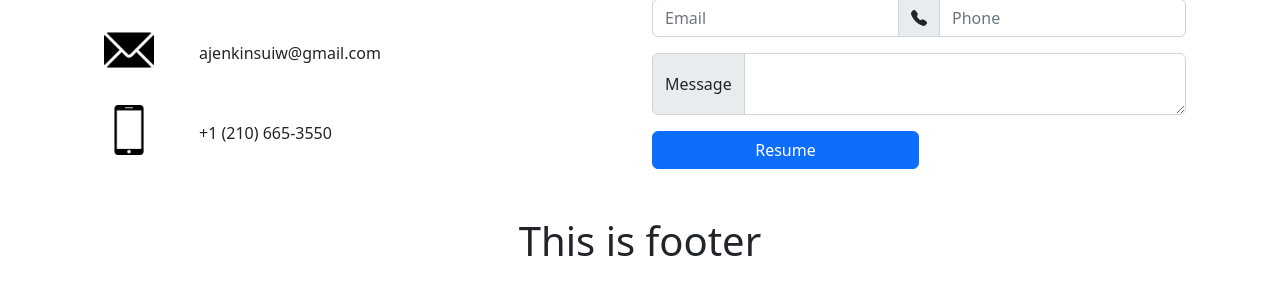
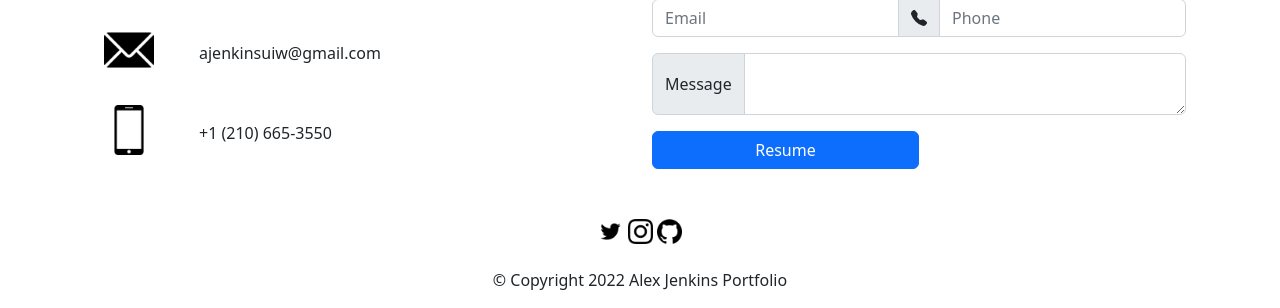
Before and after one commit to AJenkinsSolutions/Porfolio-Website, a Flask app: page / in a window 1280 px wide. Shown: the part 1870-2178 px from the top of the page. Before the commit the page ends 2126 px from the top, so only its background shows below. Run offline with Flask 2, Linux system fonts and the light colour scheme.

Commit message:
Add Social media links footer, Add copyright

```diff
--- a/templates/index.html
+++ b/templates/index.html
@@ -249,7 +249,14 @@
 <footer class="container ">
 <br>
 <br>
-    <h1 class="text-center">This is footer</h1>
+    <div class="container-fluid text-center">
+      <img src="static/img/twitter.png" class="img-fluid" width="25" height="50">
+      <img src="static/img/instagram.png" class="img-fluid" width="25" height="50">
+      <img src="static/img/github copy.png" class="img-fluid" width="25" height="50">
+<br>
+<br>
+  <p>© Copyright 2022 Alex Jenkins Portfolio</p>
 
+    </div>
 </footer>
 {% endblock %}
```
Also changed, not shown: static/img/github copy.png (added), static/img/instagram.png (added), static/img/twitter.png (added).
